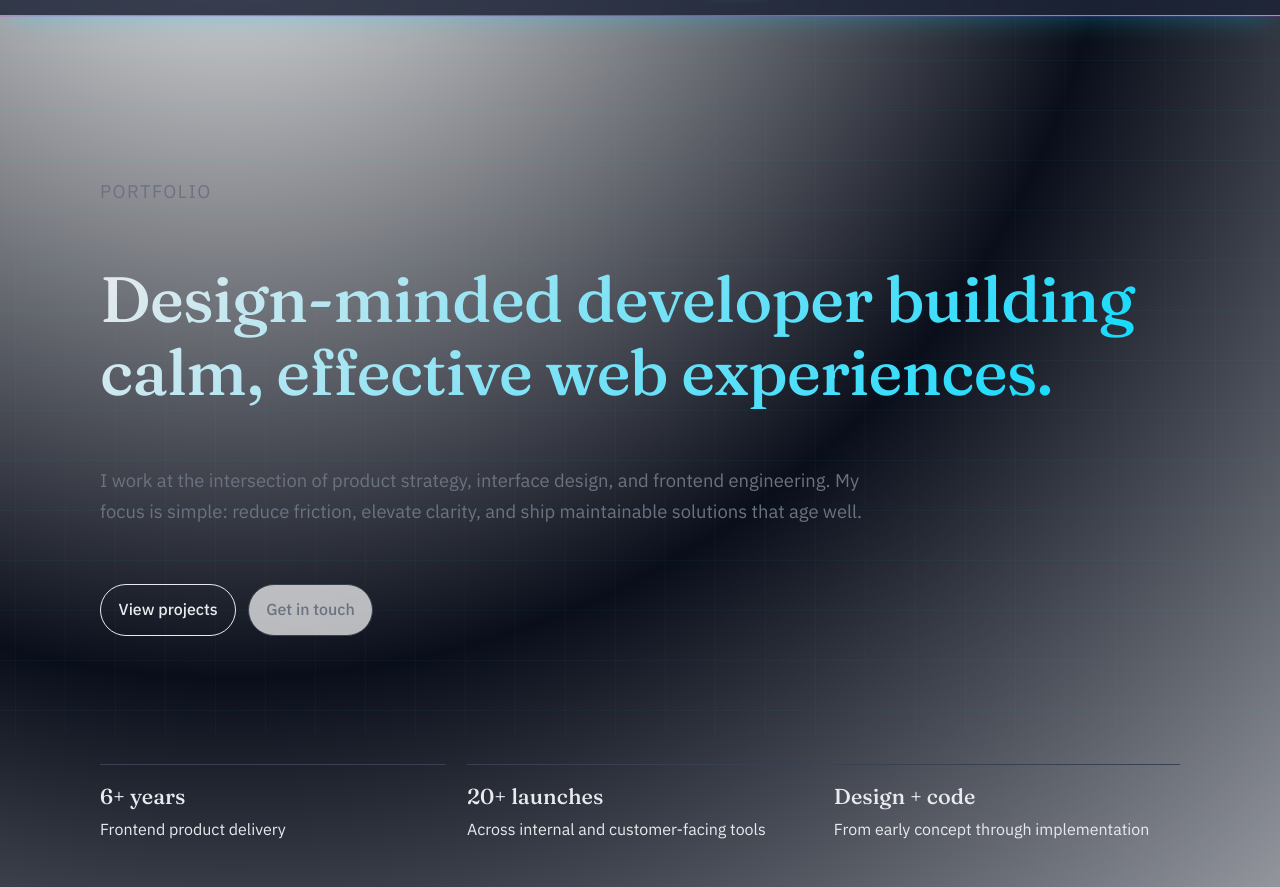
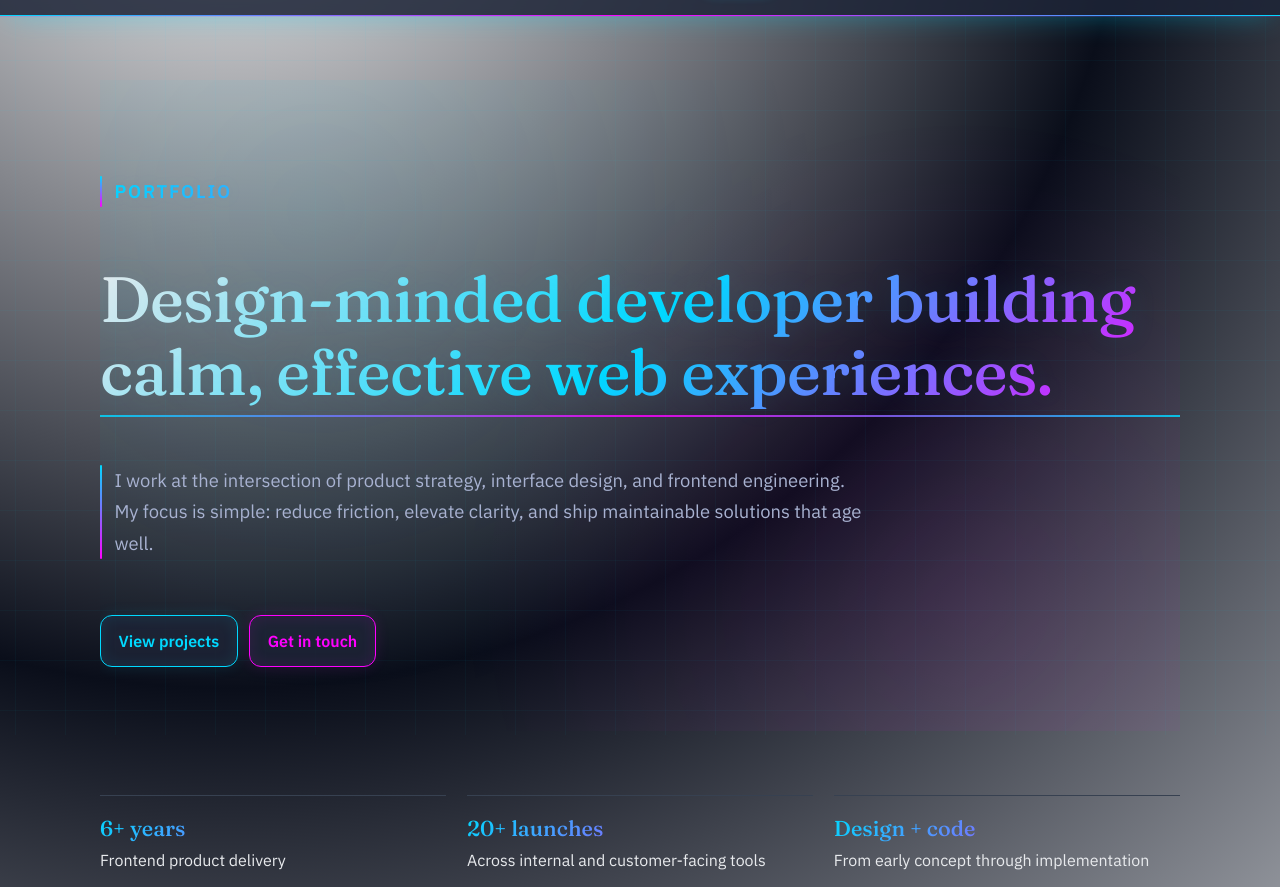
Before and after one commit to pen364692088/CVWebsite, an Astro site: page / in a window 1280 px wide. Shown: the part 65-952 px from the top of the page. Built offline with nearby package versions, Linux system fonts and the light colour scheme; Astro itself is replaced by a stand-in of ours.

Commit message:
feat: US-004 - Redesign homepage hero section with retro-futurism

```diff
--- a/src/styles/global.css
+++ b/src/styles/global.css
@@ -198,19 +198,29 @@ p {
   align-items: center;
   gap: 0.5rem;
   padding: 0.72rem 1.1rem;
-  border-radius: 999px;
-  border: 1px solid var(--text);
-  font-weight: 500;
+  border-radius: var(--radius);
+  border: 1px solid var(--accent);
+  background: color-mix(in srgb, var(--surface) 80%, transparent);
+  color: var(--accent);
+  font-weight: 600;
   text-decoration: none;
-  transition: transform 200ms ease, background-color 200ms ease, color 200ms ease, border-color 200ms ease;
+  transition: all var(--transition-normal) ease;
   position: relative;
   overflow: hidden;
+  box-shadow:
+    0 0 15px var(--accent-soft),
+    inset 0 0 15px var(--accent-soft);
 }
 
 .btn:hover {
   transform: translateY(-2px);
-  background: var(--text);
+  background: var(--accent);
   color: var(--bg);
+  box-shadow:
+    0 0 25px var(--accent),
+    0 0 40px var(--accent-soft),
+    inset 0 0 20px var(--accent-soft);
+  border-color: var(--accent-hover);
 }
 
 .btn::before {
@@ -220,8 +230,9 @@ p {
   left: -100%;
   width: 100%;
   height: 100%;
-  background: linear-gradient(90deg, transparent, var(--accent-soft), transparent);
+  background: linear-gradient(90deg, transparent, var(--accent), transparent);
   transition: left var(--transition-slow) ease;
+  opacity: 0.5;
 }
 
 .btn:hover::before {
@@ -229,14 +240,22 @@ p {
 }
 
 .btn.ghost {
-  border-color: var(--line);
-  color: var(--muted);
-  background: color-mix(in srgb, #ffffff 70%, transparent);
+  border-color: var(--accent-secondary);
+  color: var(--accent-secondary);
+  background: color-mix(in srgb, var(--surface) 80%, transparent);
+  box-shadow:
+    0 0 15px var(--accent-secondary-soft),
+    inset 0 0 15px var(--accent-secondary-soft);
 }
 
 .btn.ghost:hover {
-  color: #fff;
-  border-color: var(--text);
+  background: var(--accent-secondary);
+  color: var(--bg);
+  box-shadow:
+    0 0 25px var(--accent-secondary),
+    0 0 40px var(--accent-secondary-soft),
+    inset 0 0 20px var(--accent-secondary-soft);
+  border-color: var(--accent-secondary-hover);
 }
 
 .fade-up {
@@ -254,6 +273,81 @@ p {
   padding: var(--space-2xl) 0 var(--space-xl);
   display: grid;
   gap: var(--space-lg);
+  position: relative;
+  overflow: hidden;
+}
+
+.hero::before {
+  content: '';
+  position: absolute;
+  top: 0;
+  left: 0;
+  right: 0;
+  bottom: 0;
+  background:
+    radial-gradient(circle at 20% 20%, var(--accent-soft) 0%, transparent 50%),
+    radial-gradient(circle at 80% 80%, var(--accent-secondary-soft) 0%, transparent 50%);
+  opacity: 0.6;
+  z-index: -1;
+  animation: hero-glow 8s ease-in-out infinite alternate;
+}
+
+@keyframes hero-glow {
+  0% { opacity: 0.4; }
+  100% { opacity: 0.8; }
+}
+
+.hero .eyebrow {
+  background: linear-gradient(135deg, var(--accent), var(--accent-secondary));
+  background-clip: text;
+  -webkit-background-clip: text;
+  -webkit-text-fill-color: transparent;
+  font-weight: 600;
+  letter-spacing: 0.1em;
+  text-shadow: 0 0 20px var(--accent-soft);
+}
+
+.hero h1 {
+  background: linear-gradient(135deg, var(--text), var(--accent), var(--accent-secondary));
+  background-clip: text;
+  -webkit-background-clip: text;
+  -webkit-text-fill-color: transparent;
+  text-shadow: 0 0 30px var(--accent-soft);
+  position: relative;
+}
+
+.hero h1::after {
+  content: '';
+  position: absolute;
+  bottom: -8px;
+  left: 0;
+  width: 100%;
+  height: 2px;
+  background: linear-gradient(90deg, var(--accent), var(--accent-secondary), var(--accent));
+  animation: scanline 3s ease-in-out infinite;
+}
+
+@keyframes scanline {
+  0%, 100% { opacity: 0.3; }
+  50% { opacity: 1; }
+}
+
+.hero p {
+  color: var(--text-secondary);
+  font-size: clamp(1rem, 2vw, 1.15rem);
+  position: relative;
+  padding-left: var(--space-sm);
+}
+
+.hero p::before {
+  content: '';
+  position: absolute;
+  left: 0;
+  top: 0;
+  bottom: 0;
+  width: 2px;
+  background: linear-gradient(to bottom, var(--accent), var(--accent-secondary));
+  border-radius: 1px;
 }
 
 .hero p {
@@ -268,18 +362,43 @@ p {
   display: grid;
   grid-template-columns: repeat(3, minmax(0, 1fr));
   gap: var(--space-md);
+  position: relative;
 }
 
 .metric {
   border-top: 1px solid var(--line);
   padding-top: 0.9rem;
+  position: relative;
+  transition: all var(--transition-normal) ease;
+}
+
+.metric::before {
+  content: '';
+  position: absolute;
+  top: -1px;
+  left: 0;
+  width: 0;
+  height: 2px;
+  background: linear-gradient(90deg, var(--accent), var(--accent-secondary));
+  transition: width var(--transition-normal) ease;
+}
+
+.metric:hover::before {
+  width: 100%;
+}
+
+.metric:hover {
+  transform: translateY(-2px);
 }
 
 .metric strong {
   display: block;
   font-family: "Fraunces", "Times New Roman", serif;
   font-size: 1.35rem;
-  color: var(--text);
+  background: linear-gradient(135deg, var(--accent), var(--accent-secondary));
+  background-clip: text;
+  -webkit-background-clip: text;
+  -webkit-text-fill-color: transparent;
 }
 
 @media (max-width: 900px) {
```
Also changed, not shown: progress-087bd626-3b51-4009-93c1-288014dddfaa.txt (added, +36 -0 lines), src/test/homepage-hero.test.js (added, +55 -0 lines), src/test/layout-styling.test.js (+1 -1 lines).
